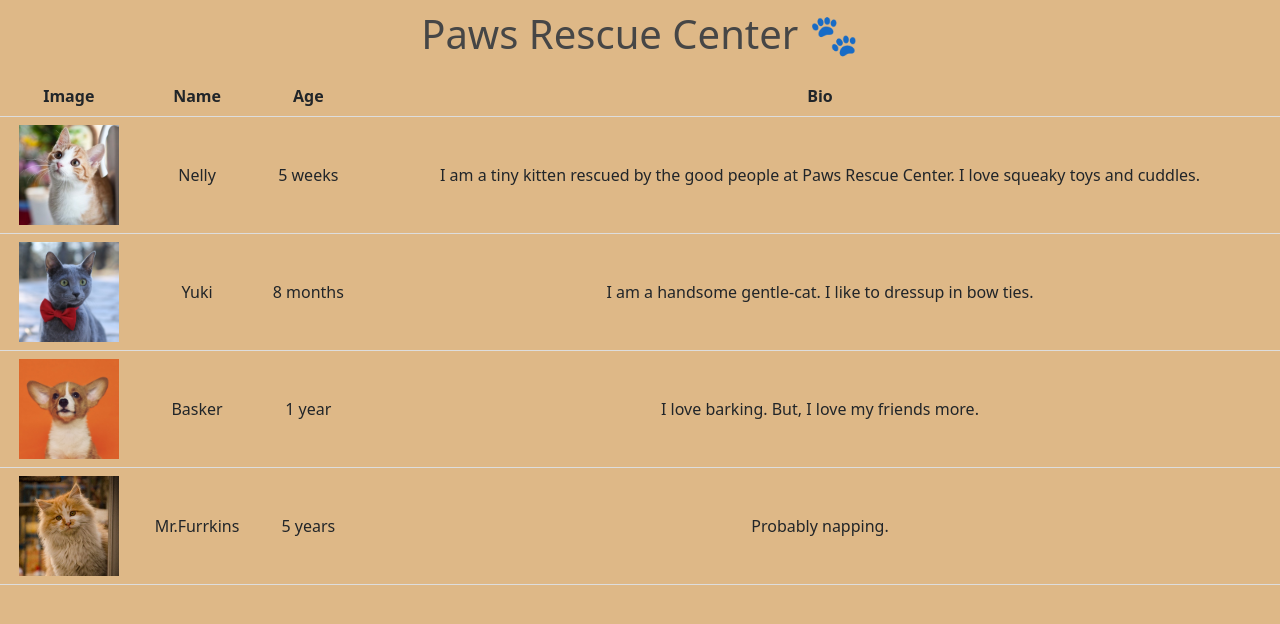
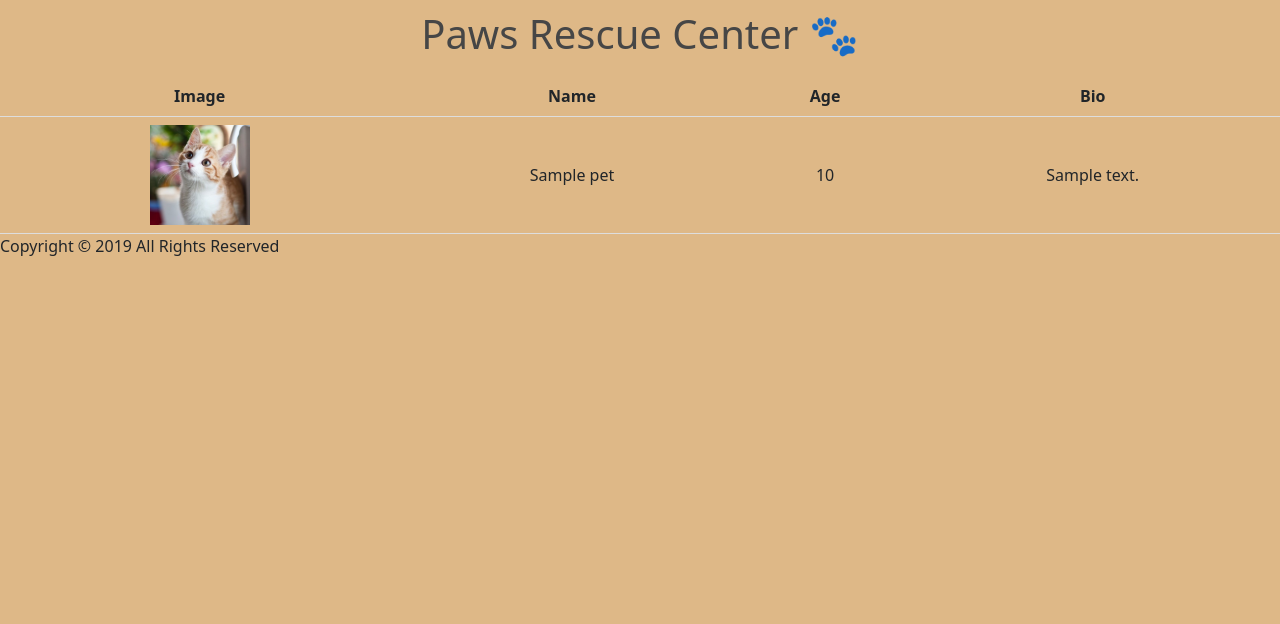
Before and after one commit to SupTarr/Python-Flask-Template, a Flask app: template templates/home.html in a window 1280 px wide. Shown: the part 56-680 px from the top of the page. Run offline with Flask 2, Linux system fonts and the light colour scheme; the template is opened without the code that fills it: most values are stand-ins (such as "Sample title", 1, 10 or a date in 2020).

Commit message:
feat: add template and use Jinja syntax

```diff
--- a/app.py
+++ b/app.py
@@ -1,10 +1,32 @@
 from flask import Flask, render_template
+
 app = Flask(__name__)
 
 
 @app.route("/")
 def home():
-    return render_template("home.html")
+    pets = [
+        {
+            "id": 1,
+            "name": "Nelly",
+            "age": "5 weeks",
+            "bio": "I am a tiny kitten rescued by the good people at Paws Rescue Center. I love squeaky toys and cuddles.",
+        },
+        {
+            "id": 2,
+            "name": "Yuki",
+            "age": "8 months",
+            "bio": "I am a handsome gentle-cat. I like to dress up in bow ties.",
+        },
+        {
+            "id": 3,
+            "name": "Basker",
+            "age": "1 year",
+            "bio": "I love barking. But, I love my friends more.",
+        },
+        {"id": 4, "name": "Mr. Furrkins", "age": "5 years", "bio": "Probably napping."},
+    ]
+    return render_template("home.html", pets=pets)
 
 
 @app.route("/about")
--- /dev/null
+++ b/templates/base.html
@@ -0,0 +1,55 @@
+<!DOCTYPE html>
+<html lang="en">
+  <head>
+    <meta charset="UTF-8" />
+    <meta name="viewport" content="width=device-width, initial-scale=1" />
+    <link
+      href="https://cdn.jsdelivr.net/npm/bootstrap@5.3.0-alpha2/dist/css/bootstrap.min.css"
+      rel="stylesheet"
+      integrity="sha384-aFq/bzH65dt+w6FI2ooMVUpc+21e0SRygnTpmBvdBgSdnuTN7QbdgL+OapgHtvPp"
+      crossorigin="anonymous"
+    />
+    <title>{% block title %}{% endblock %}</title>
+    <link
+      rel="stylesheet"
+      href="{{ url_for('static', filename='style.css') }}"
+    />
+  </head>
+
+  <body>
+    <nav class="navbar navbar-expand-lg bg-body-tertiary">
+      <div class="container-fluid">
+        <a class="navbar-brand" href="/">Paws Rescue Center</a>
+        <button
+          class="navbar-toggler"
+          type="button"
+          data-bs-toggle="collapse"
+          data-bs-target="#navbarSupportedContent"
+          aria-controls="navbarSupportedContent"
+          aria-expanded="false"
+          aria-label="Toggle navigation"
+        >
+          <span class="navbar-toggler-icon"></span>
+        </button>
+        <div class="collapse navbar-collapse" id="navbarSupportedContent">
+          <ul class="navbar-nav me-auto mb-2 mb-lg-0">
+            <li class="nav-item">
+              <a class="nav-link active" aria-current="page" href="/about"
+                >About</a
+              >
+            </li>
+          </ul>
+        </div>
+      </div>
+    </nav>
+
+    <div id="content">{% block content %}{% endblock %}</div>
+    <div id="footer">Copyright © 2019 All Rights Reserved</div>
+
+    <script
+      src="https://cdn.jsdelivr.net/npm/bootstrap@5.3.0-alpha2/dist/js/bootstrap.bundle.min.js"
+      integrity="sha384-qKXV1j0HvMUeCBQ+QVp7JcfGl760yU08IQ+GpUo5hlbpg51QRiuqHAJz8+BrxE/N"
+      crossorigin="anonymous"
+    ></script>
+  </body>
+</html>
--- a/templates/home.html
+++ b/templates/home.html
@@ -1,47 +1,10 @@
-<!DOCTYPE html>
-<html lang="en">
-  <head>
-    <meta charset="UTF-8" />
-    <meta name="viewport" content="width=device-width, initial-scale=1" />
-    <link
-      href="https://cdn.jsdelivr.net/npm/bootstrap@5.3.0-alpha2/dist/css/bootstrap.min.css"
-      rel="stylesheet"
-      integrity="sha384-aFq/bzH65dt+w6FI2ooMVUpc+21e0SRygnTpmBvdBgSdnuTN7QbdgL+OapgHtvPp"
-      crossorigin="anonymous"
-    />
-    <link
-      rel="stylesheet"
-      href="{{ url_for('static', filename='borders.css') }}"
-    />
-    <title>Paws Rescue Center 🐾</title>
-  </head>
+{% extends "base.html" %}
 
-  <body>
-    <nav class="navbar navbar-expand-lg bg-body-tertiary">
-      <div class="container-fluid">
-        <a class="navbar-brand" href="/">Paws Rescue Center</a>
-        <button
-          class="navbar-toggler"
-          type="button"
-          data-bs-toggle="collapse"
-          data-bs-target="#navbarSupportedContent"
-          aria-controls="navbarSupportedContent"
-          aria-expanded="false"
-          aria-label="Toggle navigation"
-        >
-          <span class="navbar-toggler-icon"></span>
-        </button>
-        <div class="collapse navbar-collapse" id="navbarSupportedContent">
-          <ul class="navbar-nav me-auto mb-2 mb-lg-0">
-            <li class="nav-item">
-              <a class="nav-link active" aria-current="page" href="/about"
-                >About</a
-              >
-            </li>
-          </ul>
-        </div>
-      </div>
-    </nav>
+{% block title %}
+Home - Paws Rescue Center 🐾
+{%endblock %}
+
+{% block content %}
 <h1 id="title"><center>Paws Rescue Center 🐾</center></h1>
 <table>
   <tr>
@@ -50,38 +13,19 @@
     <th>Age</th>
     <th>Bio</th>
   </tr>
+  {% for pet in pets %}
   <tr>
-        <td><img src= "{{ url_for('static', filename= '1.jpg') }}" height="100" alt="Nelly cat" /></td>
-        <td>Nelly</td>
-        <td>5 weeks</td>
     <td>
-          I am a tiny kitten rescued by the good people at Paws Rescue Center. I
-          love squeaky toys and cuddles.
+      <img
+        src= "{{ url_for('static', filename = pet['id']|string + ".jpg") }}"
+        height="100"
+        alt="{{ pet['name'] }} cat"
+      />
     </td>
+    <td>{{ pet['name'] }}</td>
+    <td>{{ pet['age'] }}</td>
+    <td>{{ pet['bio'] }}</td>
   </tr>
-      <tr>
-        <td><img src= "{{ url_for('static', filename= '2.jpg') }}" height="100" alt="Yuki cat" /></td>
-        <td>Yuki</td>
-        <td>8 months</td>
-        <td>I am a handsome gentle-cat. I like to dressup in bow ties.</td>
-      </tr>
-      <tr>
-        <td><img src= "{{ url_for('static', filename= '3.jpg') }}" height="100" alt="Basker cat" /></td>
-        <td>Basker</td>
-        <td>1 year</td>
-        <td>I love barking. But, I love my friends more.</td>
-      </tr>
-      <tr>
-        <td><img src= "{{ url_for('static', filename= '4.jpg') }}" height="100" alt="Mr.Furrkins cat" /></td>
-        <td>Mr.Furrkins</td>
-        <td>5 years</td>
-        <td>Probably napping.</td>
-      </tr>
+  {% endfor %}
 </table>
-    <script
-      src="https://cdn.jsdelivr.net/npm/bootstrap@5.3.0-alpha2/dist/js/bootstrap.bundle.min.js"
-      integrity="sha384-qKXV1j0HvMUeCBQ+QVp7JcfGl760yU08IQ+GpUo5hlbpg51QRiuqHAJz8+BrxE/N"
-      crossorigin="anonymous"
-    ></script>
-  </body>
-</html>
+{% endblock %}
```
Also changed, not shown: templates/about.html (+7 -46 lines), static/style.css (renamed from static/borders.css). Lines whose indentation alone changed are shown as unchanged.
